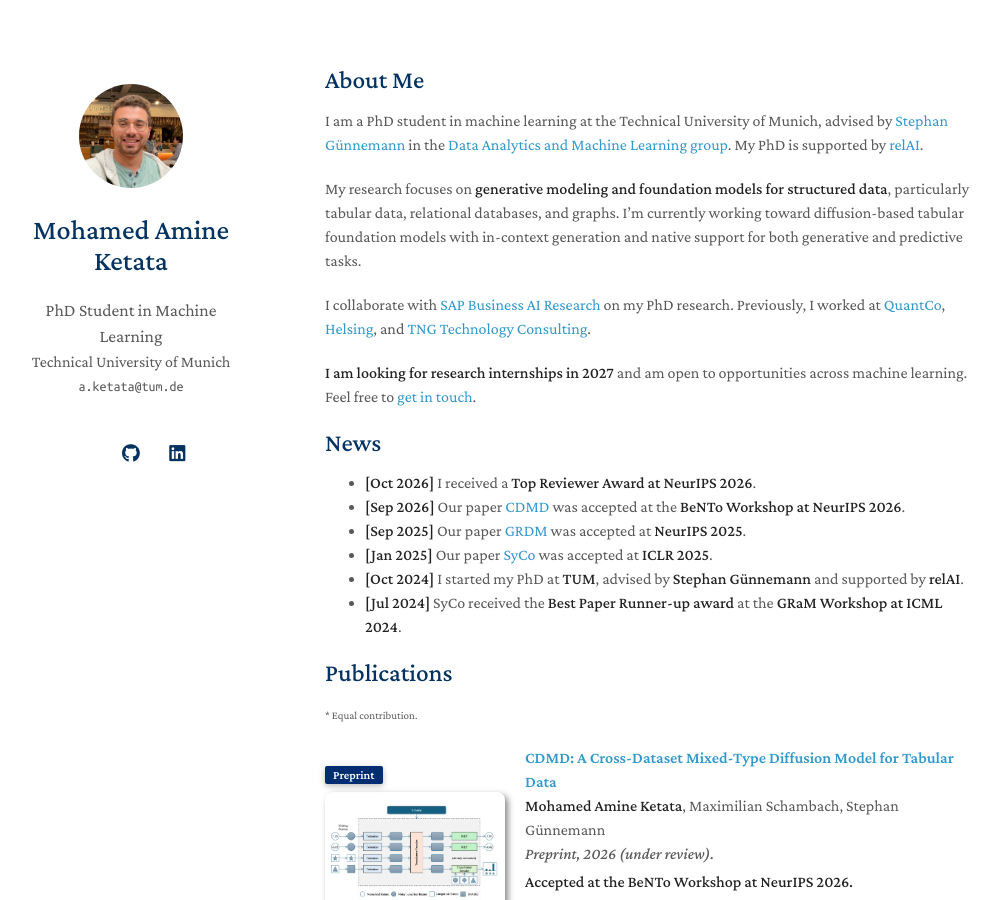
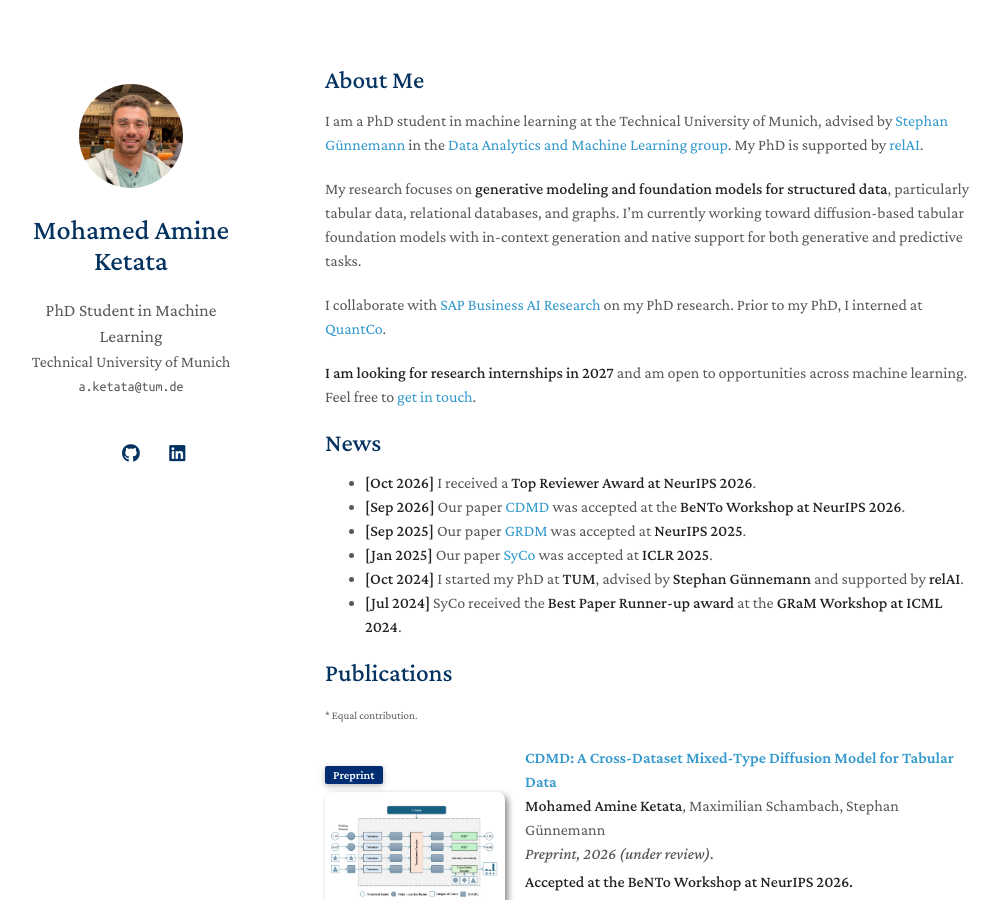
Before and after one commit to ketatam/ketatam.github.io, a Jekyll site: the page built from index.md, in a window 1280 px wide and 900 px high. Shown: the whole window, without its empty margins (145-1144 px from the left). Built offline with Jekyll 4.4.1, drawn with Linux system fonts in a browser that asks for light colours; a style sheet for code colours, icons or effects is not loaded; our own code applies the rules of GitHub Pages for plain Markdown files.

Commit message:
minor fixes

```diff
--- a/index.md
+++ b/index.md
@@ -8,7 +8,7 @@ I am a PhD student in machine learning at the Technical University of Munich, ad
 
 My research focuses on **generative modeling and foundation models for structured data**, particularly tabular data, relational databases, and graphs. I'm currently working toward diffusion-based tabular foundation models with in-context generation and native support for both generative and predictive tasks.
 
-I collaborate with [SAP Business AI Research](https://www.sap.com/products/artificial-intelligence/research.html) on my PhD research. Previously, I worked at [QuantCo](https://www.quantco.com/), [Helsing](https://helsing.ai/), and [TNG Technology Consulting](https://www.tngtech.com/).
+I collaborate with [SAP Business AI Research](https://www.sap.com/products/artificial-intelligence/research.html) on my PhD research. Prior to my PhD, I interned at [QuantCo](https://www.quantco.com/).
 
 **I am looking for research internships in 2027** and am open to opportunities across machine learning. Feel free to [get in touch](mailto:a.ketata@tum.de).
 
```
